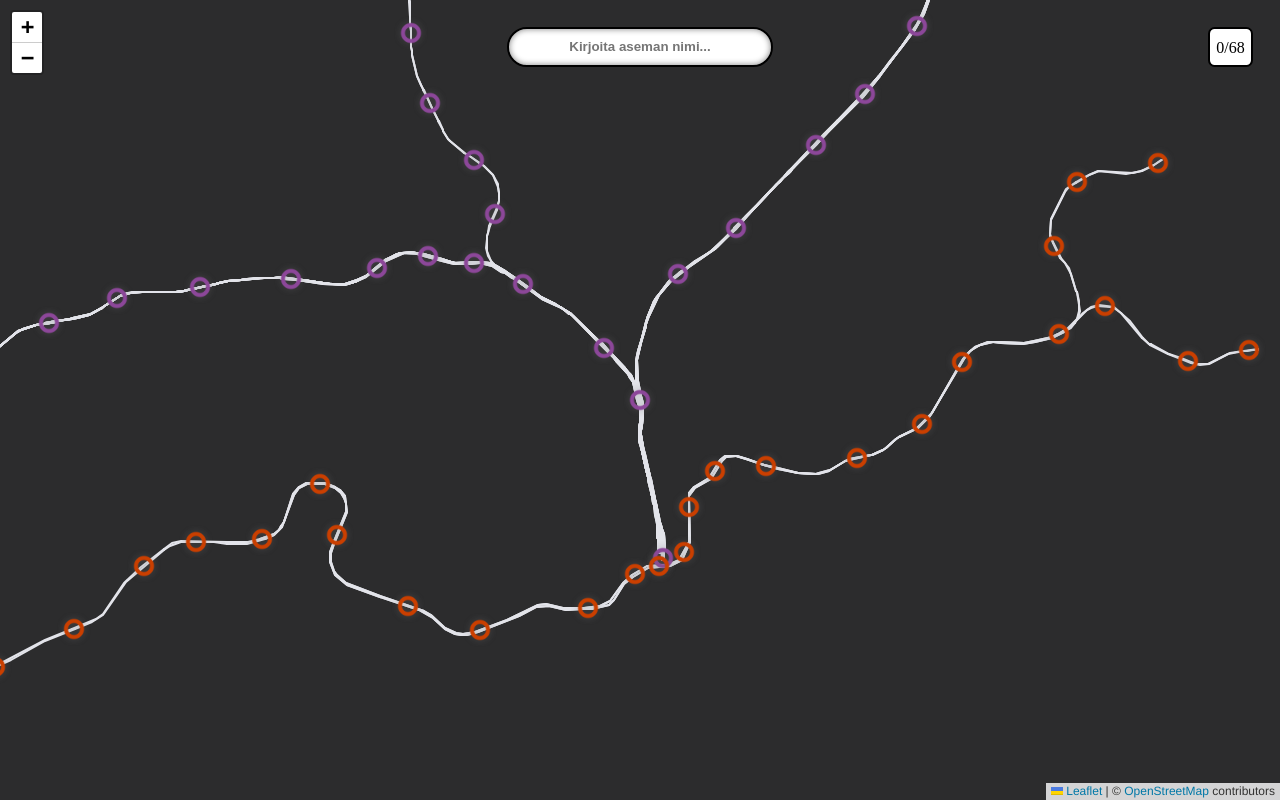
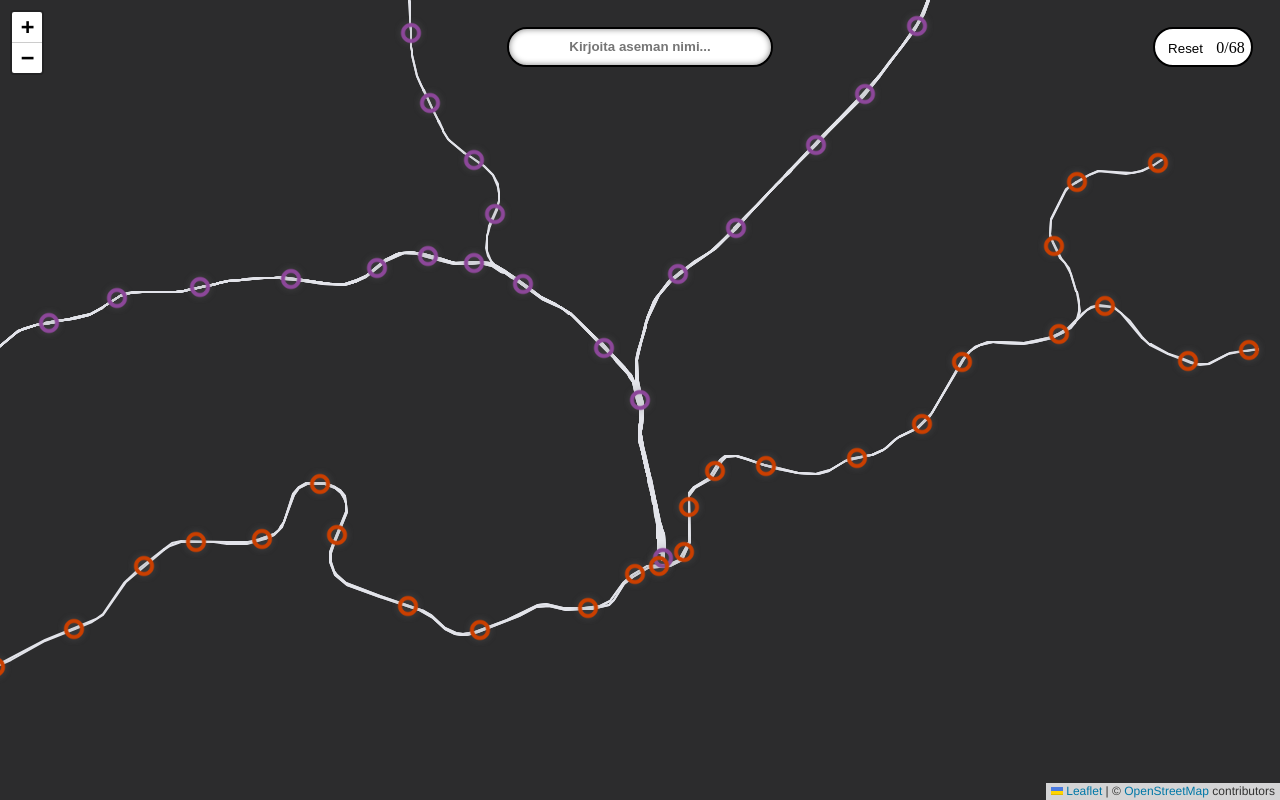
Before and after one commit to PyryL/helsinki-stations, a React (Vite) app: page / in a window 1280 px wide. Built offline with nearby package versions, Linux system fonts and the light colour scheme.

Commit message:
add reset button

```diff
--- a/src/App.jsx
+++ b/src/App.jsx
@@ -4,7 +4,7 @@ import { stations } from './data/stations'
 import { useRevealedStations } from './revealedStations'
 
 const App = () => {
-  const { revealedStations, revealStation } = useRevealedStations()
+  const { revealedStations, revealStation, reset: resetRevealedStations } = useRevealedStations()
   const [inputText, setInputText] = useState('')
 
   const keyPressed = event => {
@@ -40,6 +40,7 @@ const App = () => {
         placeholder='Kirjoita aseman nimi...'
       />
       <div className='progress-pane'>
+        <button onClick={resetRevealedStations}>Reset</button>
         {revealedStations.length}/{stations.length}
       </div>
     </div>
--- a/src/index.css
+++ b/src/index.css
@@ -49,9 +49,23 @@ body {
   padding: 5pt;
   box-sizing: border-box;
   line-height: 20pt;
-  border-radius: 5pt;
+  border-radius: 15pt;
   border: 1.5pt solid black;
   z-index: 1001;
+}
+
+.progress-pane button {
+    background: none;
+    border: none;
+    padding: 2pt 5pt;
+    margin-right: 5pt;
+    border-radius: 3pt;
+    transition: background-color .1s;
+    cursor: pointer;
+}
+
+.progress-pane button:hover {
+    background-color: lightgray;
 }
 
 .map-tooltip {
--- a/src/revealedStations.jsx
+++ b/src/revealedStations.jsx
@@ -12,6 +12,10 @@ export const RevealedStationsProvider = ({ children }) => {
       }
       return oldValue.concat(stationName)
     })
+  }
+
+  const reset = () => {
+    setStations([])
   }
 
   useEffect(() => {
@@ -32,6 +36,7 @@ export const RevealedStationsProvider = ({ children }) => {
   const providedMethods = {
     revealedStations: stations,
     revealStation,
+    reset,
   }
 
   return (
```
